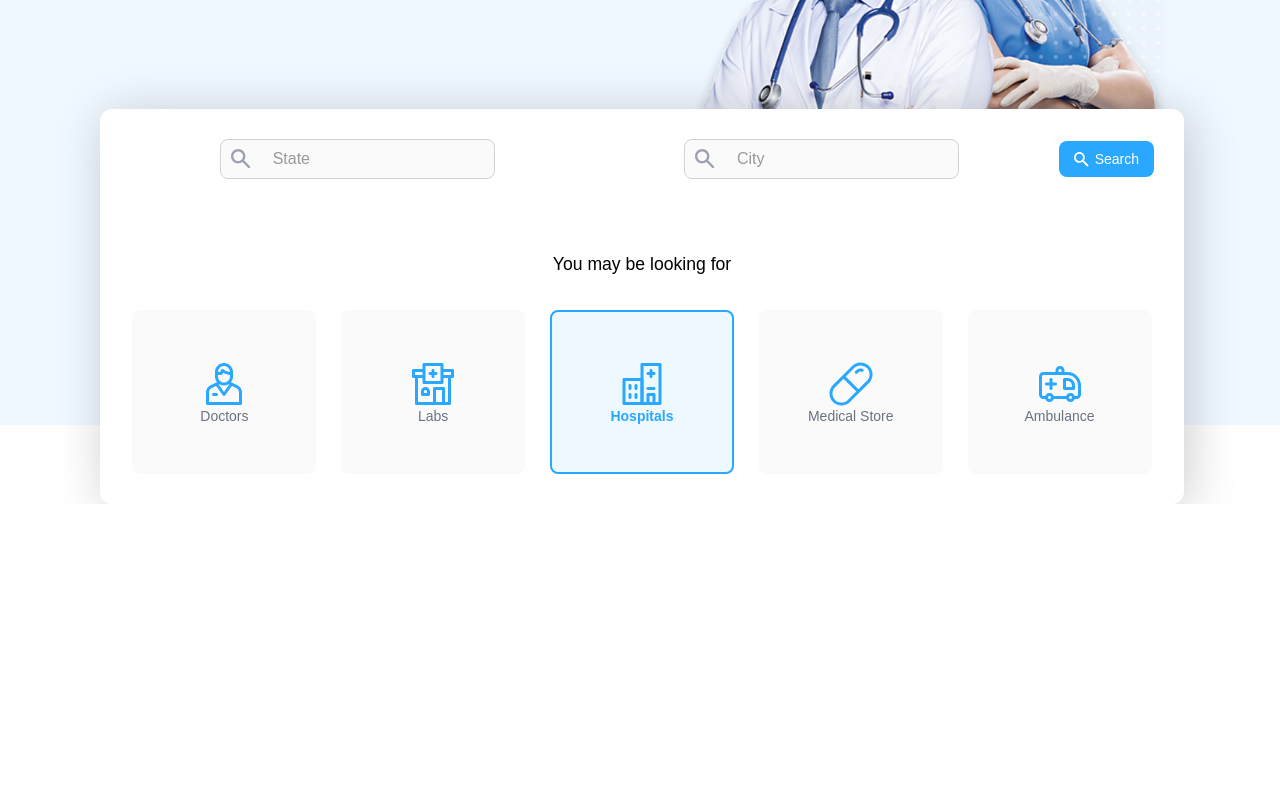
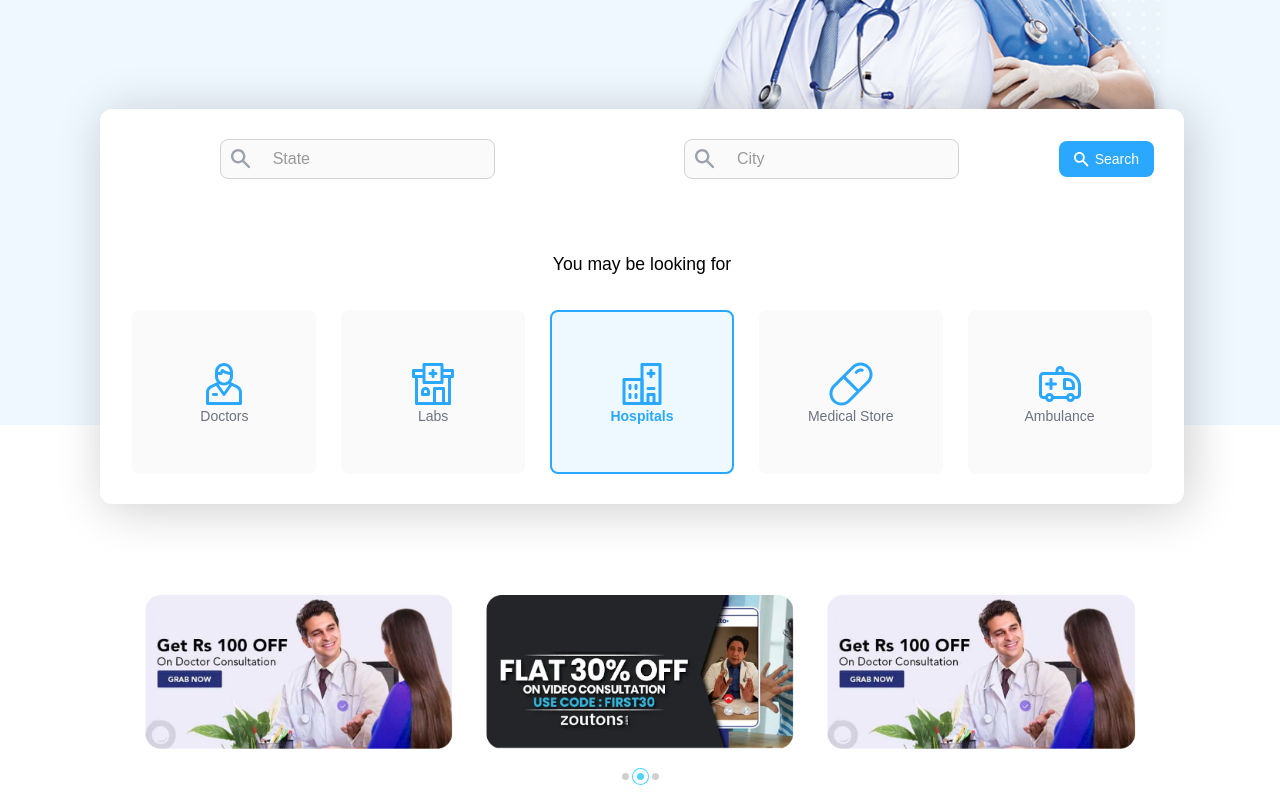
Before and after one commit to vivekreck/xmedify, a React (Vite) app: page / in a window 1280 px wide. Shown: the part 491-1291 px from the top of the page. Before the commit the page ends 995 px from the top, so only its background shows below. Built offline with nearby package versions, Linux system fonts and the light colour scheme.

Commit message:
Promotional Banner completed

```diff
--- /dev/null
+++ b/src/components/features/Home/PromotionalBanner.module.css
@@ -0,0 +1,92 @@
+.carouselContainer {
+  position: relative;
+  width: 100%;
+  max-width: 80%;
+  margin: 150px auto 0 auto;
+  padding: 20px;
+  overflow: hidden;
+}
+
+.carouselWrapper {
+  position: relative;
+  width: 100%;
+  overflow: hidden;
+  border-radius: 12px;
+}
+
+.carouselSlide {
+  flex: 0 0 calc(100% / 3);
+  display: flex;
+  justify-content: center;
+  align-items: center;
+}
+
+.carouselTrack {
+  display: flex;
+  transition: transform 0.5s ease-in-out;
+}
+
+.promotionalImage {
+  width: 90%;
+  height: auto;
+  border-radius: 10px;
+  object-fit: cover;
+}
+
+/* Navigation Dots */
+.carouselDots {
+  display: flex;
+  justify-content: center;
+  align-items: center;
+  gap: 8px;
+  margin-top: 24px;
+}
+
+.dot {
+  width: 7px;
+  height: 7px;
+  border-radius: 50%;
+  background-color: #d0d0d0;
+  border: none;
+  cursor: pointer;
+  padding: 0;
+}
+
+.dot.active {
+  background-color: #4dd4ff;
+  box-shadow: 0 0 0 4px #fff, 0 0 0 5px #4dd4ff;
+}
+
+/* Arrow Navigation */
+.carouselArrow {
+  position: absolute;
+  top: 50%;
+  transform: translateY(-50%);
+  background-color: rgba(255, 255, 255, 0.9);
+  border: none;
+  width: 45px;
+  height: 45px;
+  border-radius: 50%;
+  font-size: 28px;
+  cursor: pointer;
+  display: flex;
+  align-items: center;
+  justify-content: center;
+  transition: all 0.3s ease;
+  z-index: 10;
+  color: #333;
+  box-shadow: 0 2px 8px rgba(0, 0, 0, 0.15);
+}
+
+.carouselArrow:hover {
+  background-color: white;
+  box-shadow: 0 4px 12px rgba(0, 0, 0, 0.25);
+}
+
+.prev {
+  left: 10px;
+}
+
+.next {
+  right: 10px;
+}
--- /dev/null
+++ b/src/components/features/Home/PromotionalBanner.tsx
@@ -0,0 +1,88 @@
+import { useState, useEffect, useRef } from "react";
+import styles from "./PromotionalBanner.module.css";
+import promotional_banner_1 from "../../../assets/images/promotional_banner_1.png";
+import promotional_banner_2 from "../../../assets/images/promotional_banner_2.png";
+
+const slides = [
+  { id: 1, src: promotional_banner_1 },
+  { id: 2, src: promotional_banner_2 },
+  { id: 3, src: promotional_banner_1 },
+  { id: 4, src: promotional_banner_2 },
+];
+
+export const PromotionalBanner = () => {
+  const totalSlides = slides.length;
+  const clonedSlides = [...slides, ...slides];
+
+  const [currentSlide, setCurrentSlide] = useState(1);
+  const [active, setActive] = useState(1);
+  const [isTransitioning, setIsTransitioning] = useState(true);
+  const trackRef = useRef<HTMLDivElement | null>(null);
+
+  useEffect(() => {
+    const handleTransitionEnd = () => {
+      if (currentSlide === clonedSlides.length - 1) {
+        setIsTransitioning(false);
+        setCurrentSlide(1);
+      } else if (currentSlide === 0) {
+        setIsTransitioning(false);
+        setCurrentSlide(totalSlides);
+      } else {
+        setIsTransitioning(true);
+      }
+    };
+
+    const track = trackRef.current;
+    if (track) track.addEventListener("transitionend", handleTransitionEnd);
+
+    return () => {
+      if (track) track.removeEventListener("transitionend", handleTransitionEnd);
+    };
+  }, [currentSlide, clonedSlides.length, totalSlides]);
+
+  useEffect(() => {
+    const timer = setInterval(() => {
+      setCurrentSlide((prev) => {
+        if (prev + 1 > slides.length) return 1;
+        return prev + 1;
+      });
+      setActive((prev) => {
+        if (prev + 1 > 3) return 1;
+        return prev + 1;
+      });
+    }, 3000);
+    return () => clearInterval(timer);
+  }, []);
+
+  return (
+    <div className={styles.carouselContainer}>
+      <div className={styles.carouselWrapper}>
+        <div
+          ref={trackRef}
+          className={styles.carouselTrack}
+          style={{
+            transform: `translateX(-${currentSlide * (100 / 3)}%)`,
+            transition: isTransitioning ? "transform 0.5s ease-in-out" : "none",
+          }}
+        >
+          {clonedSlides.map((slide, index) => (
+            <div key={index} className={styles.carouselSlide}>
+              <img src={slide.src} alt={`banner ${slide.id}`} className={styles.promotionalImage} />
+            </div>
+          ))}
+        </div>
+      </div>
+
+      <div className={styles.carouselDots}>
+        {["1", "2", "3"].map((_, index) => (
+          <button
+            key={index}
+            className={`${styles.dot} ${active - 1 === index ? styles.active : ""}`}
+            onClick={() => setCurrentSlide(index + 1)}
+            aria-label={`Go to slide ${index + 1}`}
+          />
+        ))}
+      </div>
+    </div>
+  );
+};
--- a/src/index.css
+++ b/src/index.css
@@ -2,4 +2,5 @@ body {
   margin: 0px;
   padding: 0px;
   font-family: Arial, Helvetica, sans-serif;
+  background-color: white;
 }
--- a/src/pages/Home.tsx
+++ b/src/pages/Home.tsx
@@ -1,6 +1,7 @@
 import { Header } from "../components/layout/Header";
 import { HeroBanner } from "../components/features/Home/HeroBanner";
 import { QuickAccess } from "../components/features/Home/QuickAccess";
+import { PromotionalBanner } from "../components/features/Home/PromotionalBanner";
 
 const Home = () => {
   return (
@@ -8,6 +9,7 @@ const Home = () => {
       <Header />
       <HeroBanner />
       <QuickAccess />
+      <PromotionalBanner />
     </div>
   );
 };
```
Also changed, not shown: src/assets/images/promotional_banner_1.png (added), src/assets/images/promotional_banner_2.png (added).
